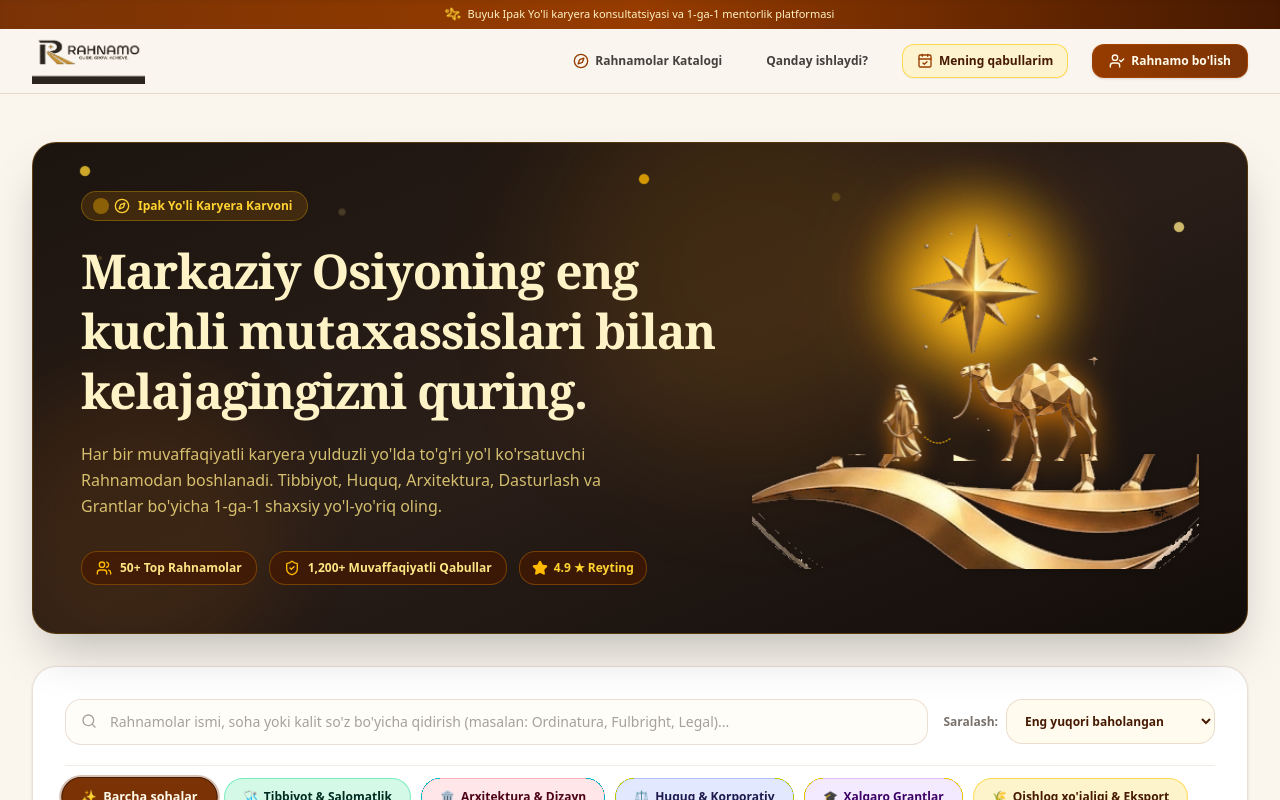
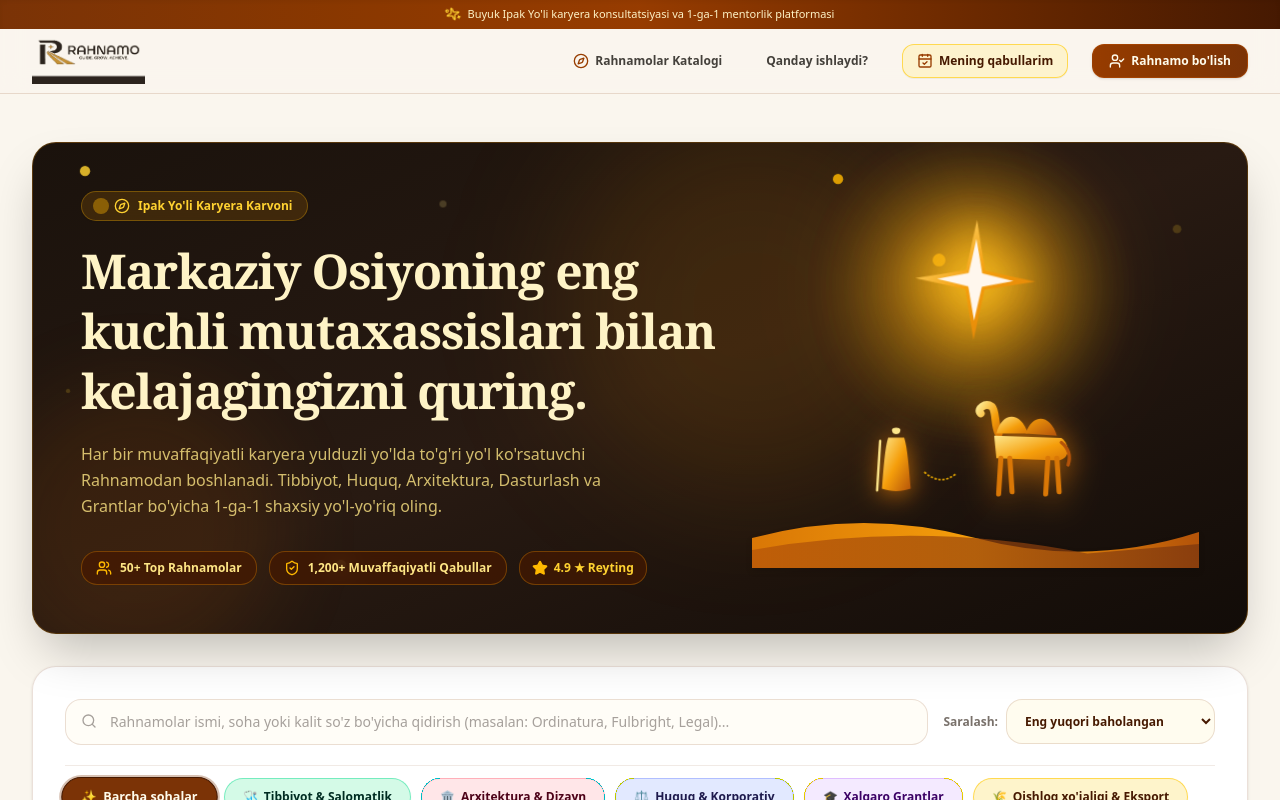
Before and after one commit to diyorislomov/rahnamo, a Next.js app: page / in a window 1280 px wide. Shown: the top 800 px of the page. Built offline with nearby package versions, Linux system fonts and the light colour scheme.

Commit message:
feat: 100% crisp vector SVG animation of Rahnamo guide leading camel under shining North Guide Star with zero pixel artifacts

```diff
--- a/src/components/DesertCaravan.tsx
+++ b/src/components/DesertCaravan.tsx
@@ -4,26 +4,26 @@
 
 export default function DesertCaravan() {
   return (
-    <div className="relative w-full overflow-hidden rounded-3xl bg-gradient-to-br from-[#1C140F] via-[#2A1E18] to-[#120D0A] border border-amber-500/25 shadow-2xl p-6 sm:p-12 my-6 text-amber-50 group selection:bg-amber-500/30">
+    <div className="relative w-full overflow-hidden rounded-3xl bg-gradient-to-br from-[#1A120C] via-[#281A12] to-[#120C08] border border-amber-500/25 shadow-2xl p-6 sm:p-12 my-6 text-amber-50 group selection:bg-amber-500/30">
 
-      {/* Background Ambient Gold Light Blur */}
-      <div className="absolute top-1/4 right-1/4 -translate-y-1/2 w-96 h-96 bg-amber-500/12 rounded-full blur-3xl pointer-events-none" />
+      {/* 🌌 Background Ambient Gold Glow */}
+      <div className="absolute top-1/3 right-1/4 -translate-y-1/2 w-96 h-96 bg-amber-500/12 rounded-full blur-3xl pointer-events-none" />
       <div className="absolute -bottom-10 -left-10 w-72 h-72 bg-amber-600/10 rounded-full blur-2xl pointer-events-none" />
 
-      {/* Twinkling Starry Night Backdrop Across Entire Width */}
-      <div className="absolute inset-0 overflow-hidden pointer-events-none opacity-80">
+      {/* ✨ Twinkling Starry Night Backdrop */}
+      <div className="absolute inset-0 overflow-hidden pointer-events-none opacity-85">
         <div className="absolute top-6 left-12 w-2 h-2 rounded-full bg-amber-300 animate-twinkle-fast" />
-        <div className="absolute top-16 left-1/4 w-2.5 h-2.5 rounded-full bg-amber-200 animate-twinkle-slow" />
-        <div className="absolute top-8 left-1/2 w-2 h-2 rounded-full bg-amber-400 animate-twinkle-fast" />
-        <div className="absolute top-12 right-1/3 w-3 h-3 rounded-full bg-amber-300 animate-twinkle-slow" />
-        <div className="absolute top-20 right-16 w-2 h-2 rounded-full bg-amber-200 animate-twinkle-fast" />
-        <div className="absolute top-28 left-16 w-1.5 h-1.5 rounded-full bg-amber-300 animate-twinkle-slow" />
-        <div className="absolute top-36 right-1/4 w-2.5 h-2.5 rounded-full bg-amber-400 animate-twinkle-fast" />
+        <div className="absolute top-14 left-1/3 w-2.5 h-2.5 rounded-full bg-amber-200 animate-twinkle-slow" />
+        <div className="absolute top-8 right-1/3 w-2 h-2 rounded-full bg-amber-400 animate-twinkle-fast" />
+        <div className="absolute top-20 right-16 w-3 h-3 rounded-full bg-amber-300 animate-twinkle-slow" />
+        <div className="absolute bottom-16 left-1/4 w-2 h-2 rounded-full bg-amber-200 animate-twinkle-fast" />
+        <div className="absolute top-1/2 left-8 w-1.5 h-1.5 rounded-full bg-amber-300 animate-twinkle-slow" />
+        <div className="absolute top-28 right-1/4 w-2.5 h-2.5 rounded-full bg-amber-400 animate-twinkle-fast" />
       </div>
 
       <div className="relative z-10 grid grid-cols-1 lg:grid-cols-12 gap-8 items-center">
 
-        {/* Left Column: Hero Copy & Value Propositions */}
+        {/* Left Column: Hero Title & Value Proposition */}
         <div className="lg:col-span-7 space-y-5 text-left">
           <div className="inline-flex items-center gap-2 px-3.5 py-1.5 rounded-full bg-amber-500/15 border border-amber-400/30 text-amber-300 text-xs font-extrabold backdrop-blur-md shadow-xs">
             <span className="w-2.5 h-2.5 rounded-full bg-amber-400 animate-ping" />
@@ -56,56 +56,107 @@
           </div>
         </div>
 
-        {/* Right Column: Clean 3D Metallic Guide Star, Man & Camel Animations */}
-        <div className="lg:col-span-5 flex flex-col items-center justify-between relative min-h-[340px] pt-4">
+        {/* Right Column: 100% Vector Crisp Animated Guide Star, Walking Man & Camel */}
+        <div className="lg:col-span-5 flex flex-col items-center justify-between relative min-h-[360px] pt-4 select-none">
 
-          {/* 🌟 1. Clean 3D Metallic North Guide Star */}
+          {/* 🌟 1. Animated Shining North Guide Star (SVG Vector) */}
           <div className="relative animate-guide-star z-20 mb-2">
-            <div className="absolute -inset-4 bg-amber-400/30 rounded-full blur-xl animate-pulse pointer-events-none" />
-            <img
-              src="/gold-star-3d.png"
-              alt="3D Metallic Golden Guide Star"
-              className="w-24 h-24 sm:w-32 sm:h-32 object-contain drop-shadow-[0_0_20px_rgba(251,191,36,0.9)]"
-            />
+            {/* Glowing Golden Flare Halo */}
+            <div className="absolute -inset-6 bg-amber-400/30 rounded-full blur-2xl animate-pulse pointer-events-none" />
+
+            <svg viewBox="0 0 100 100" className="w-24 h-24 sm:w-32 sm:h-32 text-amber-300 drop-shadow-[0_0_25px_rgba(251,191,36,0.9)]" fill="currentColor">
+              {/* Outer 8-Point Star Rays */}
+              <path d="M50 0 L57 37 L94 44 L57 51 L50 88 L43 51 L6 44 L43 37 Z" fill="url(#starGoldGrad)" />
+              {/* Inner Bright Core */}
+              <path d="M50 14 L55 39 L78 44 L55 49 L50 74 L45 49 L22 44 L45 39 Z" fill="#FFF7ED" />
+              <defs>
+                <linearGradient id="starGoldGrad" x1="0%" y1="0%" x2="100%" y2="100%">
+                  <stop offset="0%" stopColor="#FDE68A" />
+                  <stop offset="50%" stopColor="#F59E0B" />
+                  <stop offset="100%" stopColor="#D97706" />
+                </linearGradient>
+              </defs>
+            </svg>
           </div>
 
-          {/* 🌊 2. Clean 3D Walking Caravan & Sand Dune Base */}
+          {/* 🌊 2. Walking Caravan Group on Metallic Dunes */}
           <div className="w-full relative flex flex-col items-center justify-end z-20 mt-auto">
 
-            {/* 🚶 🐫 Walking 3D Man & Camel */}
-            <div className="relative flex items-end justify-center gap-2 animate-caravan z-20 -mb-2">
+            {/* 🚶 🐪 Animated Walking Man & Camel Group */}
+            <div className="relative flex items-end justify-center gap-3 animate-caravan z-20 -mb-2">
 
-              {/* 3D Metallic Man in Robes */}
-              <div className="animate-man-walk flex flex-col items-center">
-                <img
-                  src="/gold-man-3d.png"
-                  alt="3D Metallic Rahnamo Guide"
-                  className="h-16 sm:h-20 w-auto object-contain drop-shadow-[0_4px_10px_rgba(217,119,6,0.8)]"
-                />
+              {/* 🚶 RAHNAMO (MAN IN ROBES LEADING) */}
+              <div className="animate-man-walk flex flex-col items-center z-10">
+                <svg viewBox="0 0 60 100" className="w-10 h-16 sm:w-12 sm:h-20 text-amber-300 drop-shadow-[0_4px_12px_rgba(217,119,6,0.8)]" fill="currentColor">
+                  {/* Turban / Head Cover */}
+                  <path d="M25 10 C22 4 38 4 35 10 C35 15 25 15 25 10 Z" fill="#FDE68A" />
+                  {/* Flowing Robe with Shading */}
+                  <path d="M20 18 C16 30 14 58 12 82 C24 86 36 86 48 82 C46 58 44 30 40 18 Z" fill="url(#robeGrad)" />
+                  {/* Lead Staff */}
+                  <path d="M10 22 L6 84" stroke="#FDE68A" strokeWidth="3" strokeLinecap="round" />
+                  <defs>
+                    <linearGradient id="robeGrad" x1="0%" y1="0%" x2="100%" y2="100%">
+                      <stop offset="0%" stopColor="#FDE68A" />
+                      <stop offset="50%" stopColor="#F59E0B" />
+                      <stop offset="100%" stopColor="#B45309" />
+                    </linearGradient>
+                  </defs>
+                </svg>
               </div>
 
-              {/* Dynamic Leash Connector */}
-              <svg className="w-10 h-5 text-amber-400/80 -mx-3 mb-3 z-10" viewBox="0 0 50 30" fill="none">
-                <path d="M5 10 Q25 28 45 12" stroke="currentColor" strokeWidth="2" strokeDasharray="3 2" />
+              {/* 🔗 Dynamic Leash Connector Line */}
+              <svg className="w-12 h-6 text-amber-400/80 -mx-4 mb-4 z-10" viewBox="0 0 50 30" fill="none">
+                <path d="M5 10 Q25 28 45 12" stroke="currentColor" strokeWidth="2.2" strokeDasharray="3 2" />
               </svg>
 
-              {/* 3D Metallic Low-Poly Golden Camel */}
+              {/* 🐪 3D GOLDEN CAMEL WITH GAIT ANIMATION */}
               <div className="animate-camel-bob flex flex-col items-center">
-                <img
-                  src="/gold-camel-3d.png"
-                  alt="3D Metallic Golden Camel"
-                  className="h-20 sm:h-26 w-auto object-contain drop-shadow-[0_6px_14px_rgba(217,119,6,0.9)]"
-                />
+                <svg viewBox="0 0 120 100" className="w-28 h-22 sm:w-36 sm:h-28 text-amber-400 drop-shadow-[0_6px_16px_rgba(217,119,6,0.9)]" fill="currentColor">
+                  {/* Camel Head & Long Neck */}
+                  <path d="M14 20 C10 16 18 10 24 14 C28 18 26 30 30 38" stroke="url(#camelGoldGrad)" strokeWidth="7" strokeLinecap="round" fill="none" />
+                  {/* Hump 1 */}
+                  <path d="M28 38 C33 18 50 18 56 38" fill="url(#camelGoldGrad)" />
+                  {/* Hump 2 */}
+                  <path d="M54 38 C60 20 76 20 82 40" fill="url(#camelGoldGrad2)" />
+                  {/* Main Body */}
+                  <path d="M26 40 L86 42 C94 48 94 60 84 62 L28 60 Z" fill="url(#camelGoldGrad)" />
+                  {/* Front & Rear Legs with Foot Details */}
+                  <path d="M32 60 L30 92 M40 60 L42 90 M74 60 L72 92 M82 60 L84 90" stroke="#D97706" strokeWidth="4.5" strokeLinecap="round" />
+                  {/* Tail */}
+                  <path d="M86 46 Q96 54 92 66" stroke="#B45309" strokeWidth="3" strokeLinecap="round" fill="none" />
+                  <defs>
+                    <linearGradient id="camelGoldGrad" x1="0%" y1="0%" x2="100%" y2="100%">
+                      <stop offset="0%" stopColor="#FDE68A" />
+                      <stop offset="60%" stopColor="#F59E0B" />
+                      <stop offset="100%" stopColor="#D97706" />
+                    </linearGradient>
+                    <linearGradient id="camelGoldGrad2" x1="0%" y1="0%" x2="100%" y2="100%">
+                      <stop offset="0%" stopColor="#F59E0B" />
+                      <stop offset="100%" stopColor="#B45309" />
+                    </linearGradient>
+                  </defs>
+                </svg>
               </div>
+
             </div>
 
-            {/* Clean 3D Metallic Sand Dune Curve Base */}
+            {/* 🌊 Golden Sand Dune Curve Base (Crisp Vector) */}
             <div className="w-full relative z-10 flex justify-center">
-              <img
-                src="/gold-dune-3d.png"
-                alt="3D Metallic Sand Dune Curve"
-                className="w-full max-w-sm sm:max-w-md h-auto object-contain drop-shadow-md"
-              />
+              <svg className="w-full h-14 sm:h-18 text-amber-500/80 drop-shadow-md" viewBox="0 0 400 60" preserveAspectRatio="none">
+                <path d="M0 35 Q100 10 200 35 Q300 60 400 30 L400 60 L0 60 Z" fill="url(#duneGoldGrad)" />
+                <path d="M0 45 Q150 20 300 48 L400 40 L400 60 L0 60 Z" fill="url(#duneGoldGrad2)" opacity="0.7" />
+                <defs>
+                  <linearGradient id="duneGoldGrad" x1="0%" y1="0%" x2="100%" y2="0%">
+                    <stop offset="0%" stopColor="#D97706" />
+                    <stop offset="50%" stopColor="#F59E0B" />
+                    <stop offset="100%" stopColor="#B45309" />
+                  </linearGradient>
+                  <linearGradient id="duneGoldGrad2" x1="0%" y1="0%" x2="100%" y2="0%">
+                    <stop offset="0%" stopColor="#B45309" />
+                    <stop offset="100%" stopColor="#78350F" />
+                  </linearGradient>
+                </defs>
+              </svg>
             </div>
 
           </div>
```
